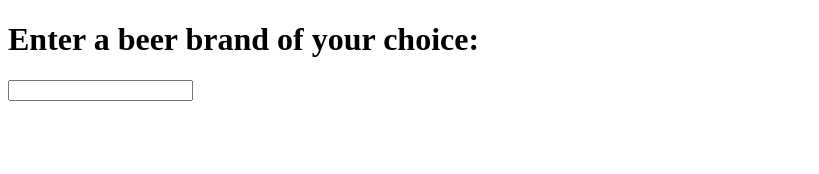
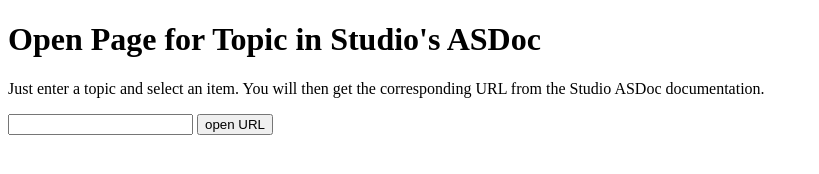
Before and after one commit to khoelsch/HTML5-Autocompletion-Search, a plain HTML site: page index.html in a window 1280 px wide. Shown: the whole page, without its empty margins (0-819 px from the left). Drawn offline with Linux system fonts and the light colour scheme.

Commit message:
Selected link opens in new window

```diff
--- a/index.html
+++ b/index.html
@@ -11,16 +11,28 @@
     }
     // Lauch, what need to be launched on startup
     $(document).ready(init);*/
+    function openUrl(url) {
+      if (url) {
+        window.open(url);
+      }
+
+      // suppress the HTML form submit action
+      return false;
+    }
   </script>
 </head>
 <body>
-  <h1>Enter a beer brand of your choice:</h1>
-  <input list="beerBrands" />
-  <datalist id="beerBrands">
-    <option label="Becks" value="Becks" />
-    <option label="Diebels value="Diebels" />
-    <option label="Jever" value="Jever" />
-    <option label="K&ouml;lsch" value="K&ouml;lsch" />
-  </datalist>
+  <h1>Open Page for Topic in Studio's ASDoc</h1>
+  <p>
+    Just enter a topic and select an item. You will then get the corresponding URL from the Studio ASDoc documentation.
+  </p>
+  <form>
+    <input id="topicUrl" list="topics" />
+    <datalist id="topics">
+      <option label="PropertyPathExpression" value="http://www.google.de" />
+      <option label="CapConnection" value="http://www.spiegel.de" />
+    </datalist>
+    <input type="submit" onclick="javascript:openUrl($('#topicUrl').val())" value="open URL" />
+  </form>
 </body>
 </html>
```
